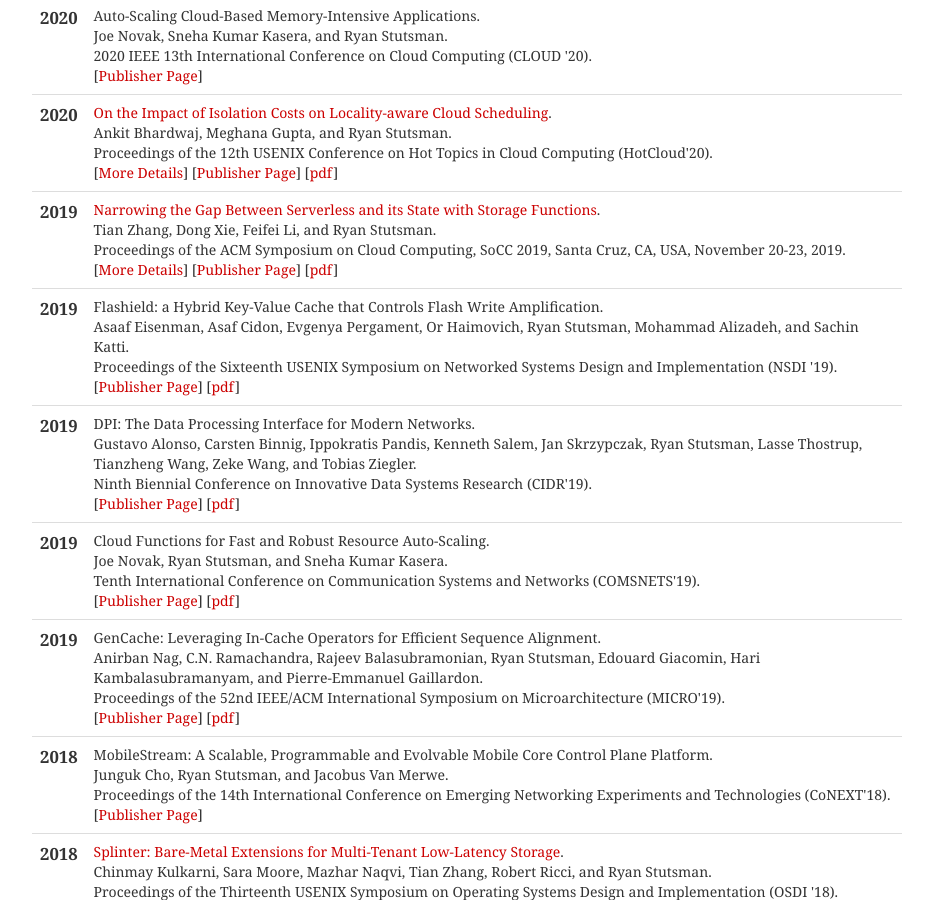
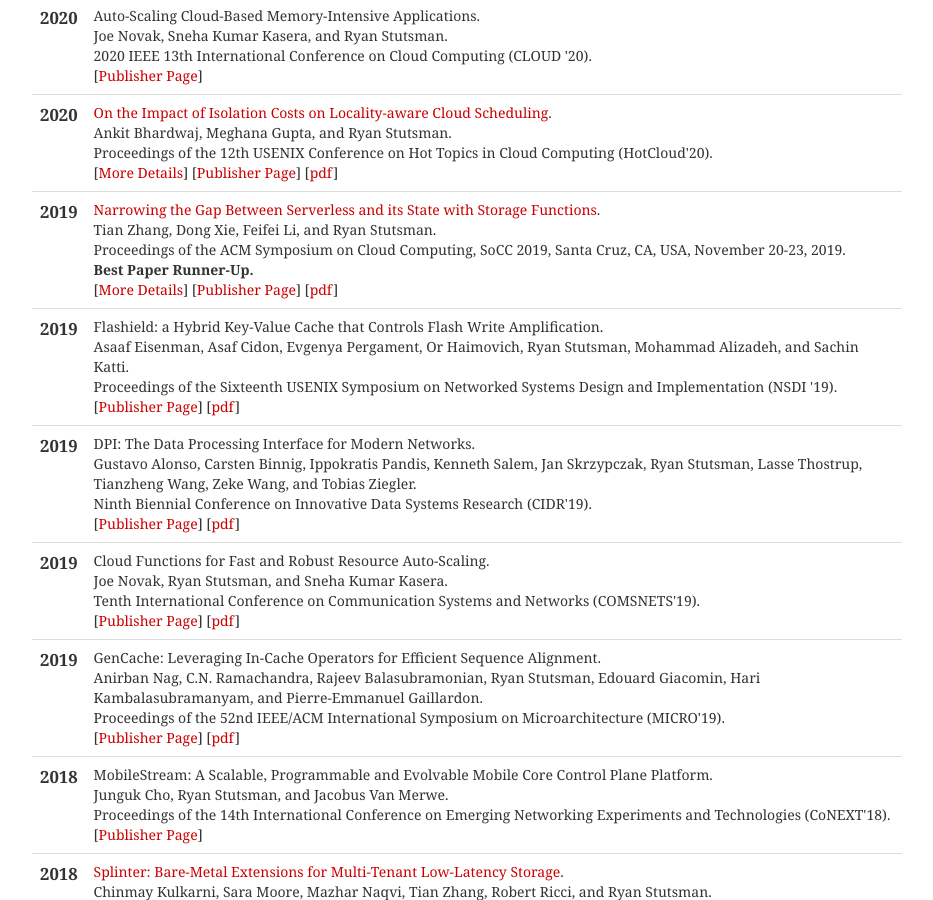
Before and after one commit to utah-scs/utah-scs.github.io, a Jekyll site: the page built from publications.html, in a window 1280 px wide and 900 px high, scrolled down 2394 px. Shown: the whole window, without its empty margins (173-1106 px from the left). Built offline with Jekyll 4.4.1, drawn with Linux system fonts in a browser that asks for light colours.

Commit message:
add missed award note

```diff
--- a/_data/pubs.yml
+++ b/_data/pubs.yml
@@ -686,7 +686,7 @@ zhang_shredder:
     number: ""
     pages: "1--12"
     publisher: "ACM"
-    note: ""
+    note: "Best Paper Runner-Up"
     abstract: ""
     logo: "img/sandstorm.png"
     pdf_url: "papers/shredder.pdf"
--- a/_includes/pubs.html
+++ b/_includes/pubs.html
@@ -593,6 +593,7 @@
 				Tian Zhang, Dong Xie, Feifei Li, and Ryan Stutsman.
 			</span><br />
 			<span class="venuetype"></span><span class="venue">Proceedings of the ACM Symposium on Cloud Computing, SoCC 2019, Santa Cruz, CA, USA, November 20-23, 2019</span>.
+			<span class="note"><br><b>Best Paper Runner-Up.</b></span>
 			<br />
 			<span class="links">
 				[<a href="projects/zhang_shredder">More Details</a>]
--- a/bib/pubs.bib
+++ b/bib/pubs.bib
@@ -328,6 +328,7 @@
   pdf_url = "papers/shredder.pdf",
   scs_grants = {CNS-1750558, CNS-1566175},
   scs_logo = "img/sandstorm.png",
+  note = {Best Paper Runner-Up},
 }
 
 @inproceedings{cidon:memshare,
```
